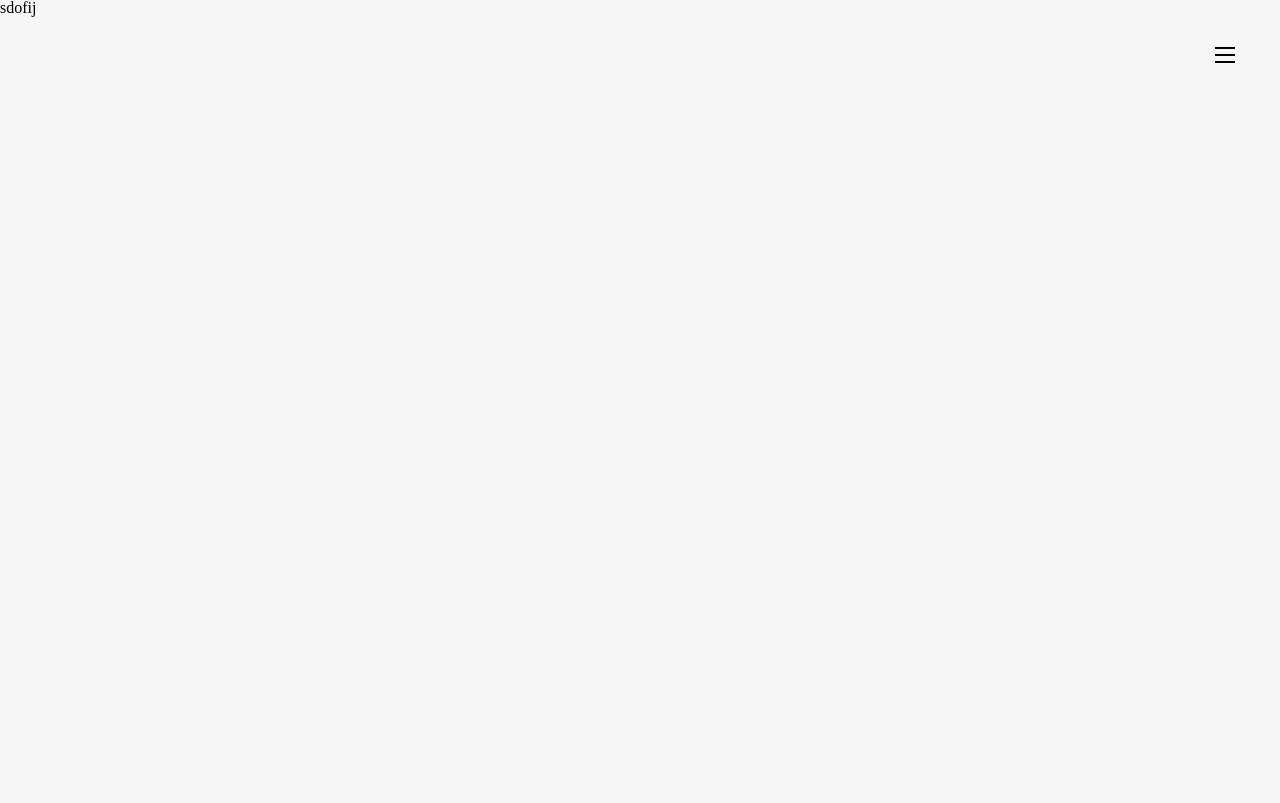
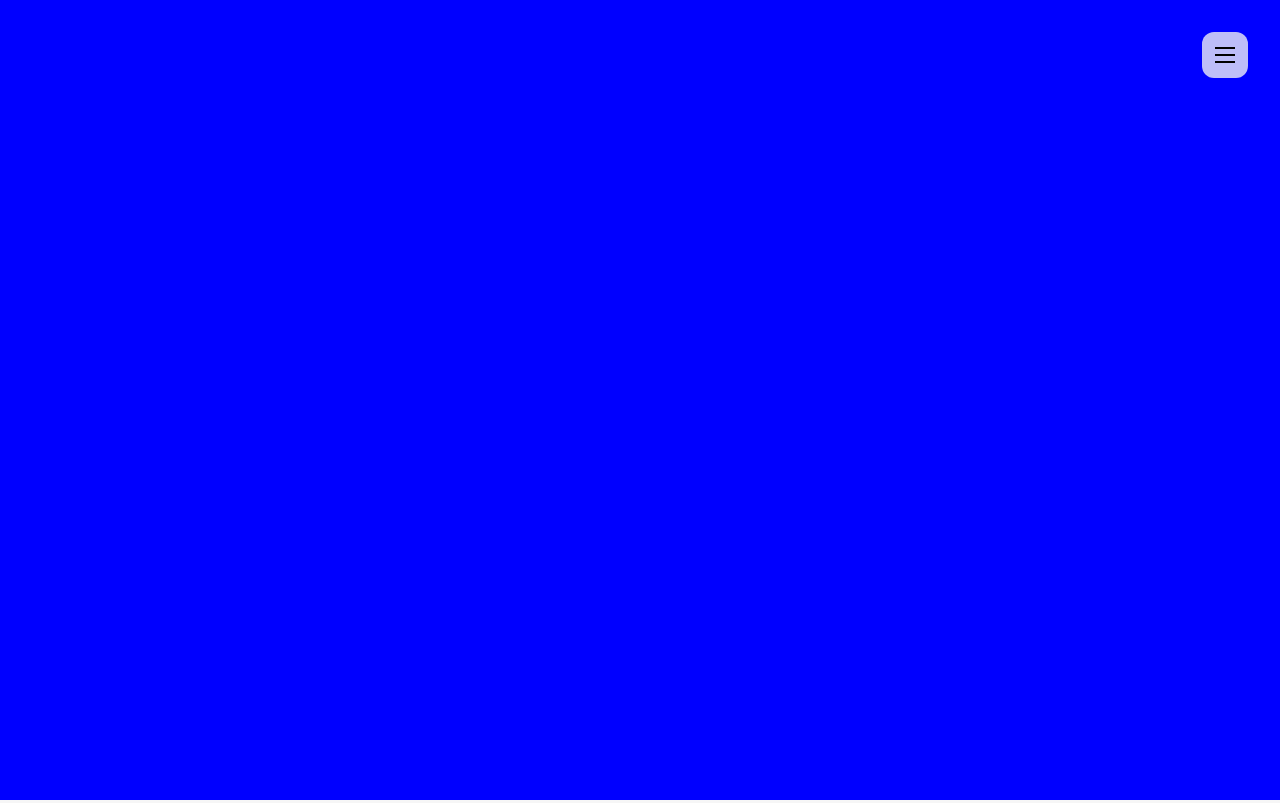
Before and after one commit to hanhanxue/230914_HanHanXue, a Next.js app: page /dev/231010_drawing in a window 1280 px wide. Built offline with nearby package versions, Linux system fonts and the light colour scheme.

Commit message:
init draw app

```diff
--- a/src/app/dev/231010_drawing/page.tsx
+++ b/src/app/dev/231010_drawing/page.tsx
@@ -1,10 +1,16 @@
 
-
+'use client'
 
 const Drawing = () => {
 
         return (
-            'sdofij'
+            <canvas
+            id="canvas"
+            style={{backgroundColor: 'blue'}}
+            width={window.innerWidth}
+            height={window.innerHeight}>
+                Canvas
+                </canvas>
         )
 
 
```
Also changed, not shown: src/app/dev/page.tsx (+12 -0 lines).
